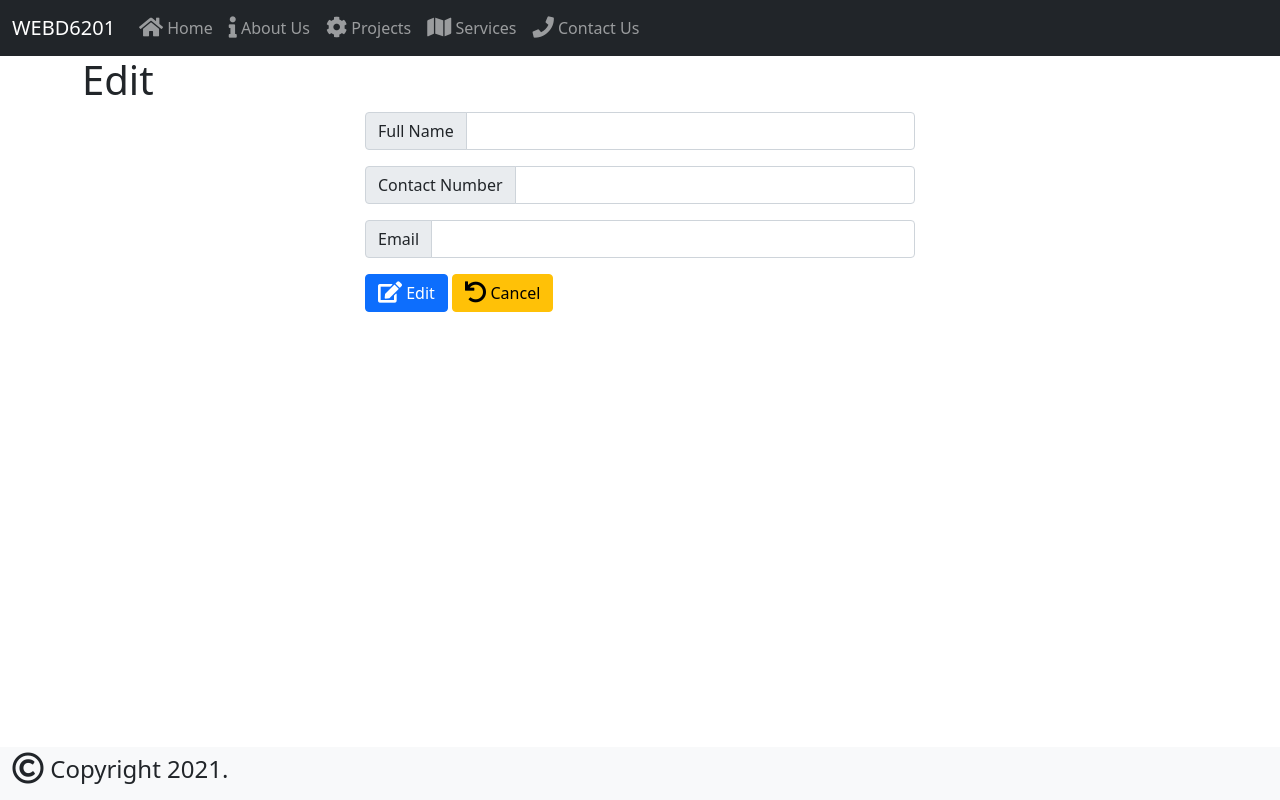
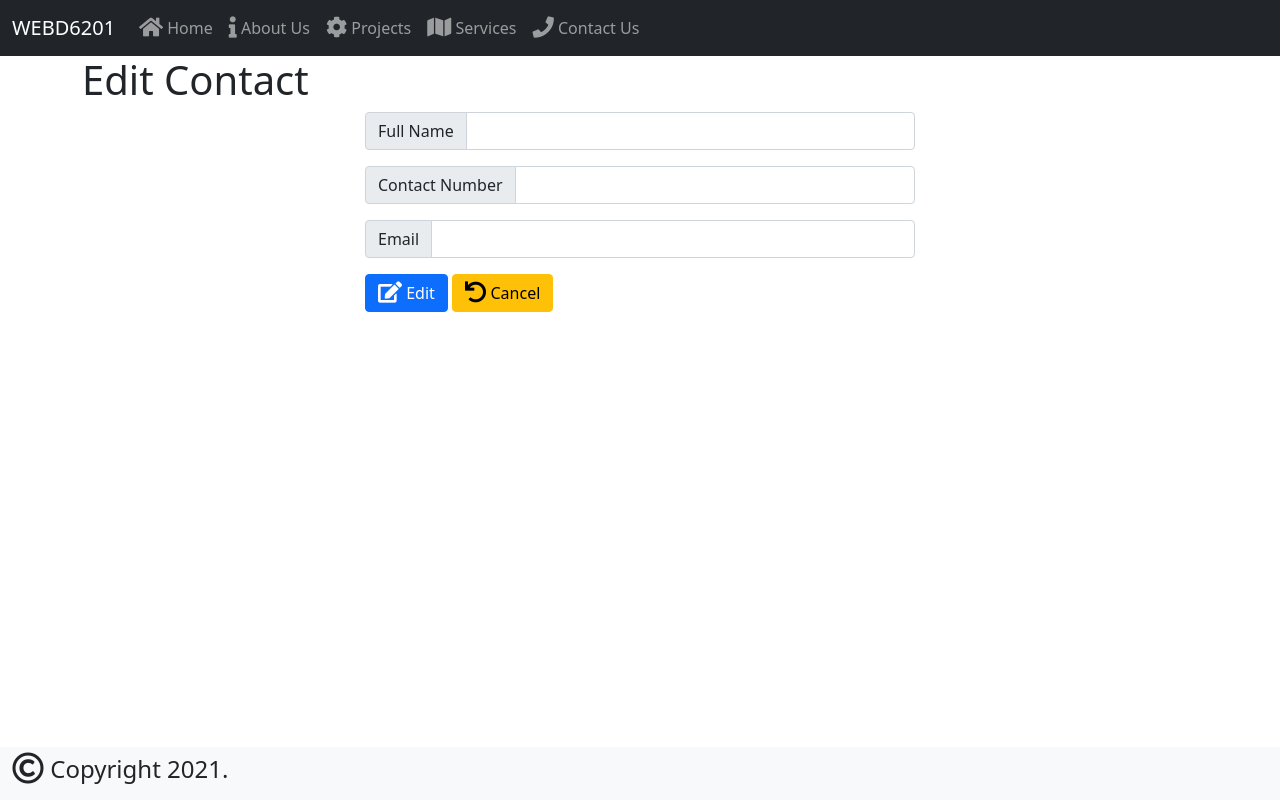
Before and after one commit to qayyamj/WEBD6201-W2021-ICE4, a website: page edit.html in a window 1280 px wide. Drawn offline with nearby package versions, Linux system fonts and the light colour scheme.

Commit message:
second draft of the edit page

```diff
--- a/edit.html
+++ b/edit.html
@@ -48,7 +48,7 @@
 
     <!-- Main Content -->
     <main class="container">
-        <h1>Edit</h1>
+        <h1>Edit Contact</h1>
         <div id="messageArea"></div>
 
         <div class="row justify-content-lg-center g-3">
```
